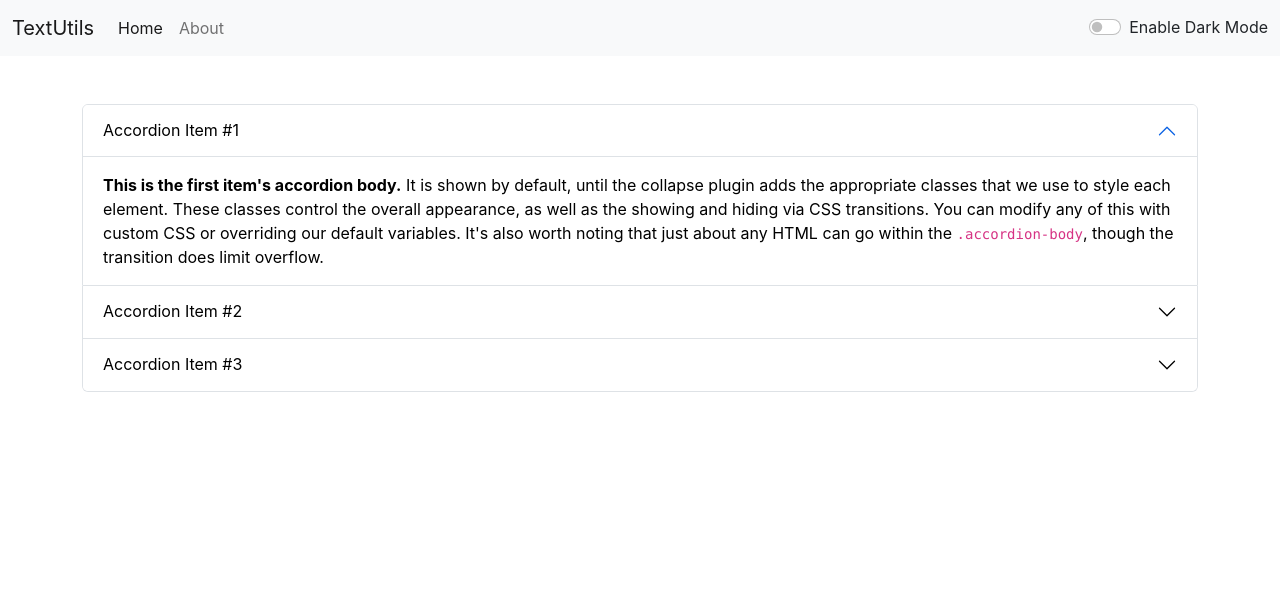
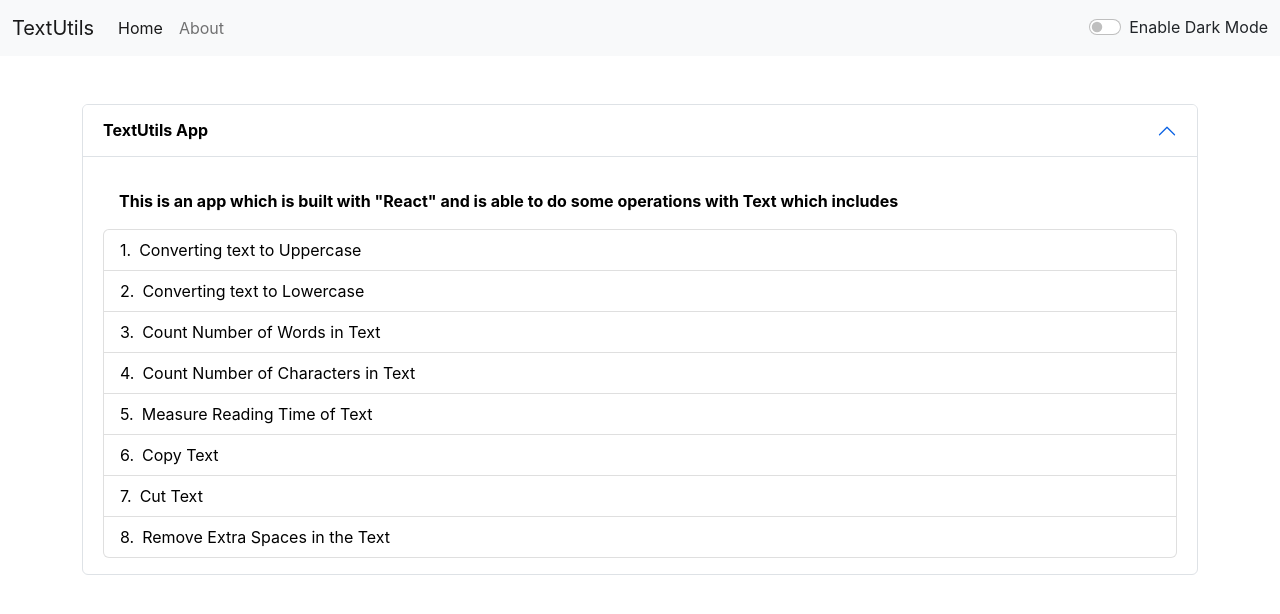
Before and after one commit to OmkarPatil50/textutils, a React (Create React App) app: page /about in a window 1280 px wide. Shown: the top 614 px of the page. Built offline with nearby package versions, Linux system fonts and the light colour scheme.

Commit message:
background color updated

```diff
--- a/src/Components/About.Js
+++ b/src/Components/About.Js
@@ -5,47 +5,80 @@
     <div className="container my-5">
 
 
-      <div className="accordion" style={{backgroundColor: props.mode==="light"?"white":"black"}} id="accordionPanelsStayOpenExample">
-        <div className="accordion-item" style={{backgroundColor: props.mode==="light"?"white":"black"}}>
+      <div className="accordion" style={{ backgroundColor: props.mode === "light" ? "white" : "black" }} id="accordionPanelsStayOpenExample">
+        <div className="accordion-item" style={{ backgroundColor: props.mode === "light" ? "white" : "black" }}>
           <h2 className="accordion-header" id="panelsStayOpen-headingOne" >
-            <button className="accordion-button" type="button" data-bs-toggle="collapse" data-bs-target="#panelsStayOpen-collapseOne" aria-expanded="true" aria-controls="panelsStayOpen-collapseOne"  style={{backgroundColor: props.mode==="light"?"white":"black" , color:props.mode==="dark"?"white":"black"}}>
-              Accordion Item #1
+            <button className="accordion-button fw-bold" type="button" data-bs-toggle="collapse" data-bs-target="#panelsStayOpen-collapseOne" aria-expanded="true" aria-controls="panelsStayOpen-collapseOne" style={{ backgroundColor: props.mode === "light" ? "white" : "black", color: props.mode === "dark" ? "white" : "black" }}>
+              TextUtils App
             </button>
           </h2>
           <div id="panelsStayOpen-collapseOne" className="accordion-collapse collapse show" aria-labelledby="panelsStayOpen-headingOne">
-            <div className="accordion-body" style={{color:props.mode==="dark"?"white":"black"}}>
-              <strong>This is the first item's accordion body.</strong> It is shown by default, until the collapse plugin adds the appropriate classes that we use to style each element. These classes control the overall appearance, as well as the showing and hiding via CSS transitions. You can modify any of this with custom CSS or overriding our default variables. It's also worth noting that just about any HTML can go within the <code>.accordion-body</code>, though the transition does limit overflow.
+            <div className="accordion-body " style={{ color: props.mode === "dark" ? "white" : "black" }}>
+              <div className="p-3">
+              <strong >This is an app which is built with "React" and is able to do some operations with Text which includes </strong>
               </div>
+              <ol className="list-group list-group-numbered" >
+                <li className="list-group-item d-flex justify-content-between align-items-start" style={{ backgroundColor: props.mode === "light" ? "white" : "black", color: props.mode === "dark" ? "white" : "black" }} >
+                  <div className="ms-2 me-auto">
+                    <div className="fw  ">Converting text to Uppercase</div>
+
                   </div>
+                </li>
+                <li className="list-group-item d-flex justify-content-between align-items-start" style={{ backgroundColor: props.mode === "light" ? "white" : "black", color: props.mode === "dark" ? "white" : "black" }} >
+                  <div className="ms-2 me-auto">
+                    <div className="fw  ">Converting text to Lowercase</div>
+
                   </div>
-        <div className="accordion-item" style={{backgroundColor: props.mode==="light"?"white":"black"}}>
-          <h2 className="accordion-header" id="panelsStayOpen-headingTwo">
-            <button className="accordion-button collapsed" type="button" data-bs-toggle="collapse" data-bs-target="#panelsStayOpen-collapseTwo" aria-expanded="false" aria-controls="panelsStayOpen-collapseTwo"  style={{backgroundColor: props.mode==="light"?"white":"black" , color:props.mode==="dark"?"white":"black"}}>
-              Accordion Item #2
-            </button>
-          </h2>
-          <div id="panelsStayOpen-collapseTwo" className="accordion-collapse collapse" aria-labelledby="panelsStayOpen-headingTwo">
-            <div className="accordion-body" style={{color:props.mode==="dark"?"white":"black"}}>
-              <strong>This is the second item's accordion body.</strong> It is hidden by default, until the collapse plugin adds the appropriate classes that we use to style each element. These classes control the overall appearance, as well as the showing and hiding via CSS transitions. You can modify any of this with custom CSS or overriding our default variables. It's also worth noting that just about any HTML can go within the <code>.accordion-body</code>, though the transition does limit overflow.
+                </li>
+                <li className="list-group-item d-flex justify-content-between align-items-start" style={{ backgroundColor: props.mode === "light" ? "white" : "black", color: props.mode === "dark" ? "white" : "black" }} >
+                  <div className="ms-2 me-auto">
+                    <div className="fw  ">Count Number of Words in Text</div>
+
                   </div>
+                </li>
+                <li className="list-group-item d-flex justify-content-between align-items-start" style={{ backgroundColor: props.mode === "light" ? "white" : "black", color: props.mode === "dark" ? "white" : "black" }} >
+                  <div className="ms-2 me-auto">
+                    <div className="fw  ">Count Number of Characters in Text</div>
+
                   </div>
+                </li>
+
+                <li className="list-group-item d-flex justify-content-between align-items-start" style={{ backgroundColor: props.mode === "light" ? "white" : "black", color: props.mode === "dark" ? "white" : "black" }} >
+                  <div className="ms-2 me-auto">
+                    <div className="fw  ">Measure Reading Time of Text</div>
+
                   </div>
-        <div className="accordion-item" style={{backgroundColor: props.mode==="light"?"white":"black"}}>
-          <h2 className="accordion-header" id="panelsStayOpen-headingThree">
-            <button className="accordion-button collapsed" type="button" data-bs-toggle="collapse" data-bs-target="#panelsStayOpen-collapseThree" aria-expanded="false" aria-controls="panelsStayOpen-collapseThree"  style={{backgroundColor: props.mode==="light"?"white":"black" , color:props.mode==="dark"?"white":"black"}}>
-              Accordion Item #3
-            </button>
-          </h2>
-          <div id="panelsStayOpen-collapseThree" className="accordion-collapse collapse" aria-labelledby="panelsStayOpen-headingThree">
-            <div className="accordion-body" style={{color:props.mode==="dark"?"white":"black"}}>
-              <strong>This is the third item's accordion body.</strong> It is hidden by default, until the collapse plugin adds the appropriate classes that we use to style each element. These classes control the overall appearance, as well as the showing and hiding via CSS transitions. You can modify any of this with custom CSS or overriding our default variables. It's also worth noting that just about any HTML can go within the <code>.accordion-body</code>, though the transition does limit overflow.
+                </li>
+                <li className="list-group-item d-flex justify-content-between align-items-start" style={{ backgroundColor: props.mode === "light" ? "white" : "black", color: props.mode === "dark" ? "white" : "black" }} >
+                  <div className="ms-2 me-auto">
+                    <div className="fw  ">Copy Text</div>
+
                   </div>
+                </li>
+                <li className="list-group-item d-flex justify-content-between align-items-start" style={{ backgroundColor: props.mode === "light" ? "white" : "black", color: props.mode === "dark" ? "white" : "black" }} >
+                  <div className="ms-2 me-auto">
+                    <div className="fw  ">Cut Text</div>
+
+                  </div>
+                </li>
+                <li className="list-group-item d-flex justify-content-between align-items-start" style={{ backgroundColor: props.mode === "light" ? "white" : "black", color: props.mode === "dark" ? "white" : "black" }} >
+                  <div className="ms-2 me-auto">
+                    <div className="fw  ">Remove Extra Spaces in the Text</div>
+
+                  </div>
+               </li>
+              </ol>
             </div>
           </div>
         </div>
 
 
+
       </div>
+    </div>
+
+
+
 
 
 
--- a/src/Components/TextArea.js
+++ b/src/Components/TextArea.js
@@ -145,7 +145,7 @@
 
     return (
         <>
-            <div className={`bg-${props.mode === "light" ? "light" : "dark"}`}>
+            <div style={{ backgroundColor: props.mode === "light" ? "white" : "black", color: props.mode === "dark" ? "white" : "black" }}>
 
                 <div className='container '>
                     <div className="form-floating py-5">
```
Lines whose indentation alone changed are shown as unchanged.
